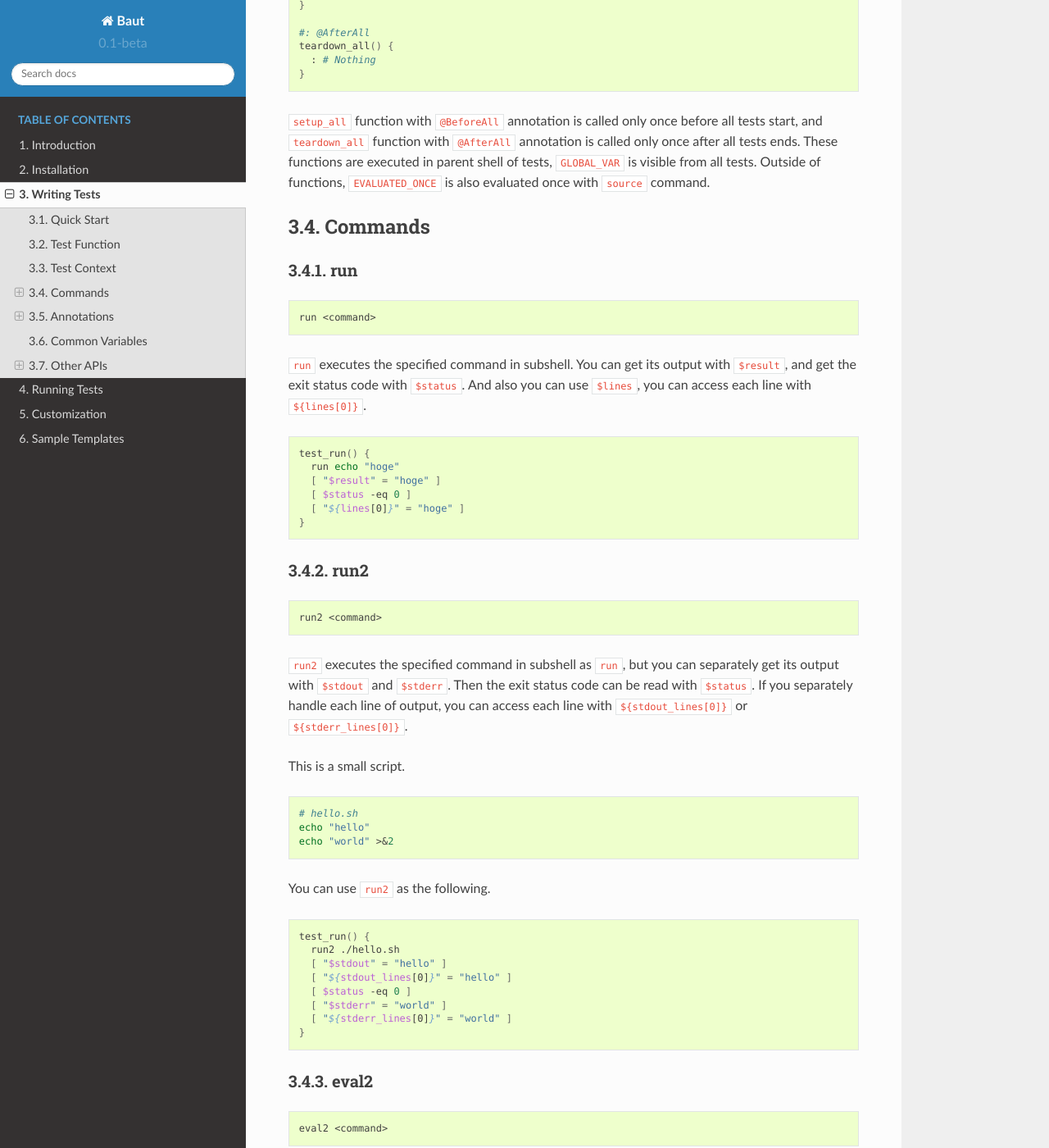
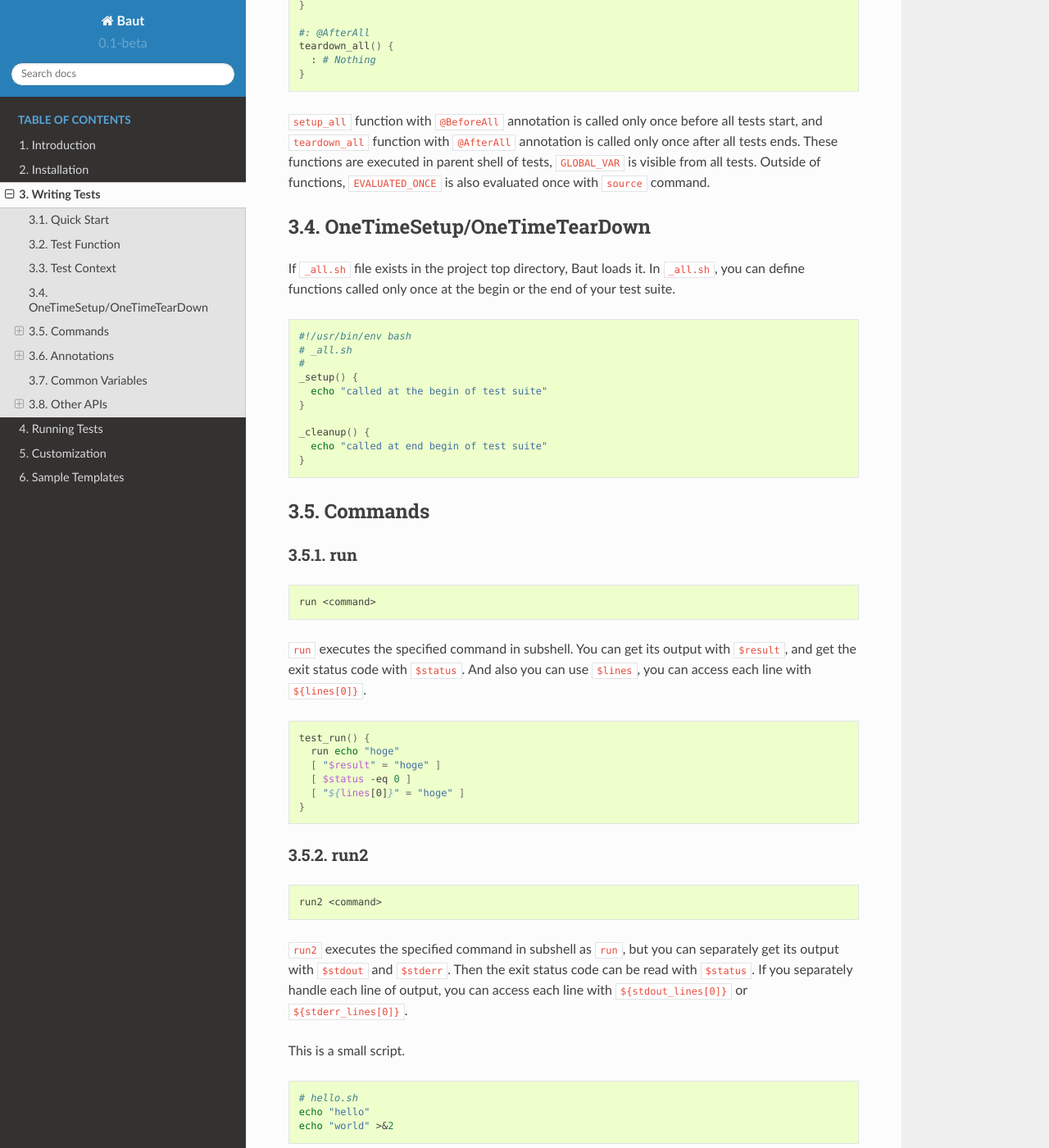
Before and after one commit to moritetu/baut, a Sphinx documentation site: the page built from docs/WritingTests.rst, in a window 1280 px wide and 1400 px high, scrolled down 2630 px. Shown: the whole window at 82% size. Built offline with Sphinx 7.4.7 and the Read the Docs theme 2.0.0, drawn with Linux system fonts in a browser that asks for light colours; some of the changed text lies outside the part shown.

Commit message:
enhance document

```diff
--- a/docs/WritingTests.rst
+++ b/docs/WritingTests.rst
@@ -137,6 +137,26 @@ There may be when you want to read variables from all tests, in that case you ca
    }
 
 ``setup_all`` function with ``@BeforeAll`` annotation is called only once before all tests start, and ``teardown_all`` function with ``@AfterAll`` annotation is called only once after all tests ends. These functions are executed in parent shell of tests, ``GLOBAL_VAR`` is visible from all tests. Outside of functions, ``EVALUATED_ONCE`` is also evaluated once with ``source`` command.
+
+OneTimeSetup/OneTimeTearDown
+============================
+
+If ``_all.sh`` file exists in the project top directory, Baut loads it. In ``_all.sh``, you can define functions
+called only once at the begin or the end of your test suite.
+
+.. code-block:: bash
+
+   #!/usr/bin/env bash
+   # _all.sh
+   #
+   _setup() {
+     echo "called at the begin of test suite"
+   }
+
+   _cleanup() {
+     echo "called at end begin of test suite"
+   }
+
 
 
 Commands
```
Also changed, not shown: 2 other files.
